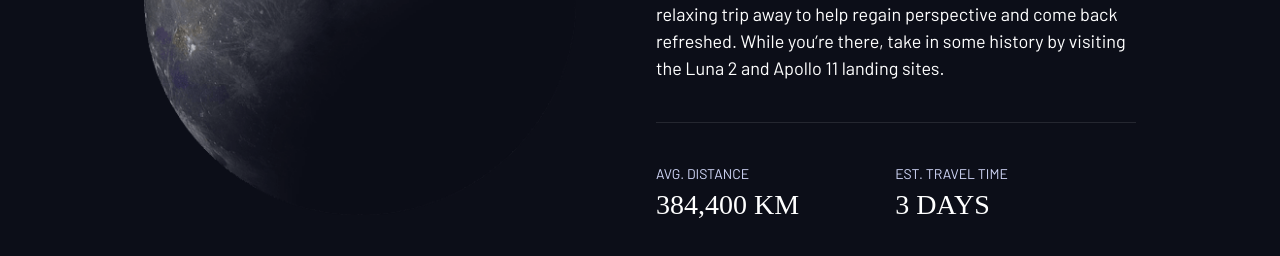
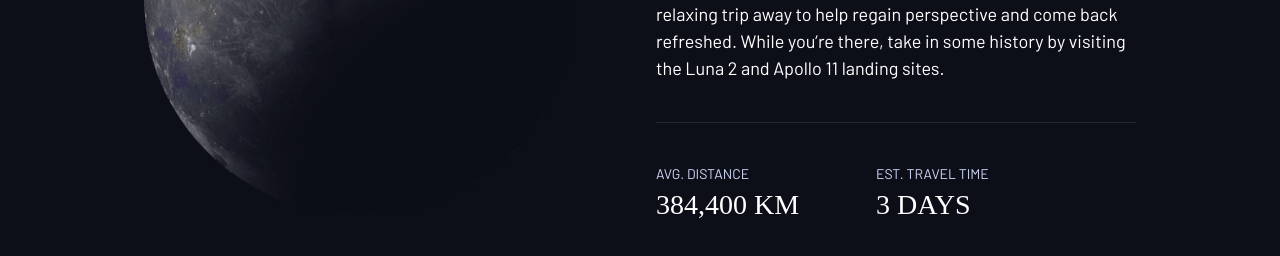
Before and after one commit to Fatima-hub333/Space_Tourism_Website, a plain HTML site: page destination-monn.html in a window 1280 px wide. Shown: the part 500-756 px from the top of the page. Drawn offline with nearby package versions, Linux system fonts and the light colour scheme; a web font is replaced by a local one.

Commit message:
fix alignment issue

```diff
--- a/index.css
+++ b/index.css
@@ -450,7 +450,7 @@ body {
   padding-bottom: 4rem;
 }
 
-.grid-container > *{
+.grid-container p([class]){
   max-width: 50ch;
 }
 
@@ -541,7 +541,7 @@ body {
   }
 
   .destination-meta {
-    --gap: 6rem;
+    --gap: min(6vw, 6rem);
     justify-content: start;
   }
 }
```
